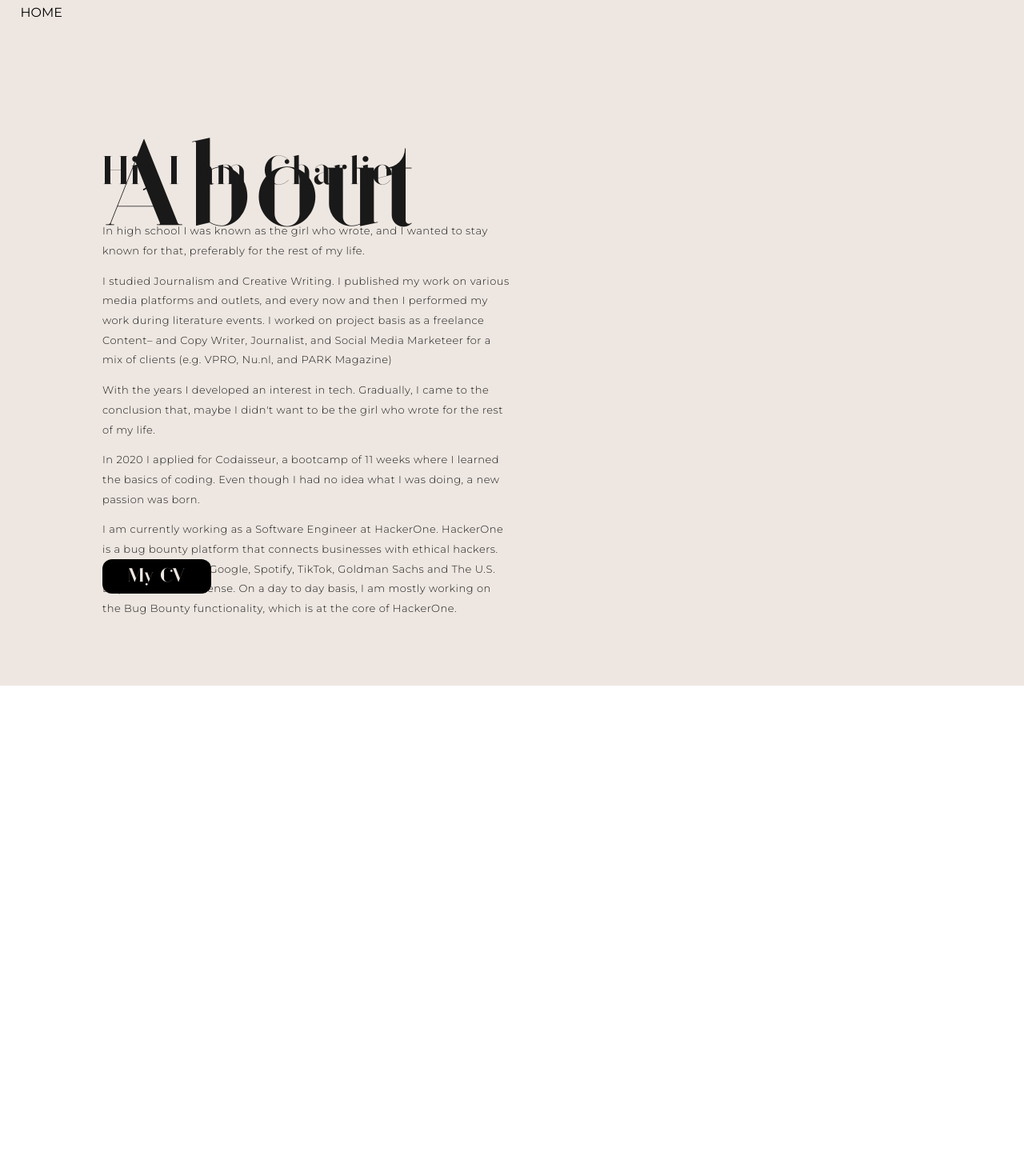
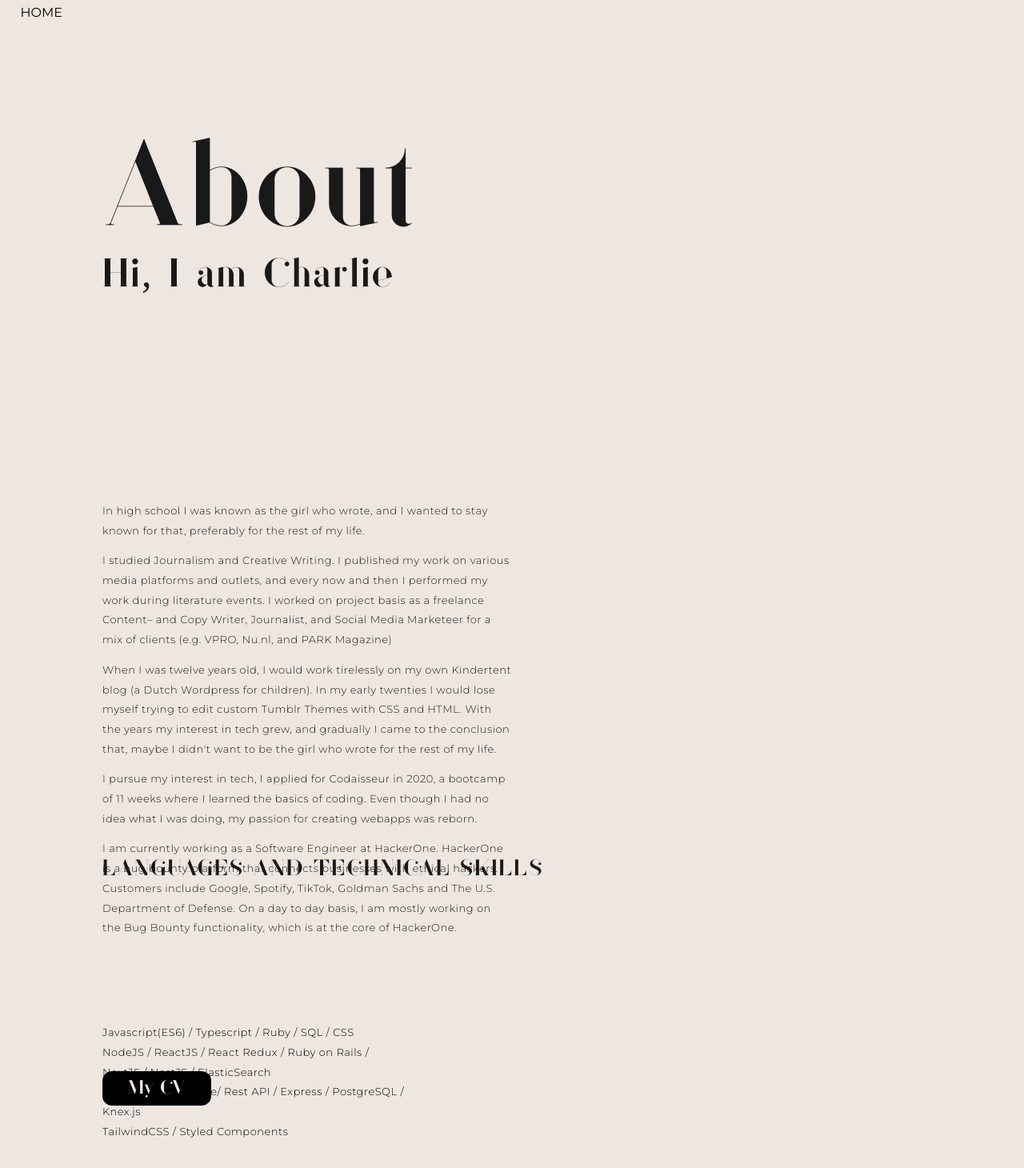
Before and after one commit to charliekroon/portfolio, a Next.js app: page /about in a window 1280 px wide. Shown: the top 1460 px of the page at 80% size. Before the commit the page ends 857 px from the top, so only its background shows below. Built offline with nearby package versions, Linux system fonts and the light colour scheme.

Commit message:
modify margin byline

```diff
--- a/pages/about.tsx
+++ b/pages/about.tsx
@@ -1,5 +1,5 @@
 import MenuBar from "../components/MenuBar";
-import {AboutContainer, Title, Byline, Text, StandardText, Header, Button} from "../styles/global";
+import {AboutContainer, Title, Byline, Text, StandardText, TechSkills, Header, Button} from "../styles/global";
 
 export default function About() {
 	const description = "Hi, I am Charlie";
@@ -8,53 +8,31 @@ export default function About() {
 			<AboutContainer>
 				<MenuBar />
 				<Title>About</Title>
-				<Byline>{description}</Byline>
+				<div>
+					{" "}
+					<Byline>{description}</Byline>
+				</div>
 				<Text>
 					<StandardText>
 						In high school I was known as the girl who wrote, and I wanted to stay known for that, preferably for the rest of my life.
 						<p>I studied Journalism and Creative Writing. I published my work on various media platforms and outlets, and every now and then I performed my work during literature events. I worked on project basis as a freelance Content– and Copy Writer, Journalist, and Social Media Marketeer for a mix of clients (e.g. VPRO, Nu.nl, and PARK Magazine) </p>
-						<p>With the years I developed an interest in tech. Gradually, I came to the conclusion that, maybe I didn't want to be the girl who wrote for the rest of my life. </p>
-						<p> In 2020 I applied for Codaisseur, a bootcamp of 11 weeks where I learned the basics of coding. Even though I had no idea what I was doing, a new passion was born.</p>
+						<p>When I was twelve years old, I would work tirelessly on my own Kindertent blog (a Dutch Wordpress for children). In my early twenties I would lose myself trying to edit custom Tumblr Themes with CSS and HTML. With the years my interest in tech grew, and gradually I came to the conclusion that, maybe I didn't want to be the girl who wrote for the rest of my life.</p>
+						<p>I pursue my interest in tech, I applied for Codaisseur in 2020, a bootcamp of 11 weeks where I learned the basics of coding. Even though I had no idea what I was doing, my passion for creating webapps was reborn.</p>
 						<p>I am currently working as a Software Engineer at HackerOne. HackerOne is a bug bounty platform that connects businesses with ethical hackers. Customers include Google, Spotify, TikTok, Goldman Sachs and The U.S. Department of Defense. On a day to day basis, I am mostly working on the Bug Bounty functionality, which is at the core of HackerOne.</p>
 					</StandardText>
 				</Text>
-				{/* <Header>
-					Languages and Technical Skills
-				</Header>
+				<Header>Languages and Technical Skills</Header>
 				<Text>
-					<StandardText>
-						Javascript(ES6) /
-						Typescript / Ruby /
-						SQL / CSS
+					<TechSkills>
+						Javascript(ES6) / Typescript / Ruby / SQL / CSS
 						<br />
-						NodeJS / ReactJS /
-						React Redux / Ruby
-						on Rails / NextJS /
-						NestJS /
-						ElasticSearch
+						NodeJS / ReactJS / React Redux / Ruby on Rails / NextJS / NestJS / ElasticSearch
 						<br />
-						GraphQL / Backbone/
-						Rest API / Express /
-						PostgreSQL / Knex.js
+						GraphQL / Backbone/ Rest API / Express / PostgreSQL / Knex.js
 						<br />
-						TailwindCSS / Styled
-						Components
-					</StandardText>
+						TailwindCSS / Styled Components
+					</TechSkills>
 				</Text>
-				<Header>Soft Skills</Header>
-				<Text>
-					<StandardText>
-						Writing / Public
-						Speaking /
-						Collaboration /
-						Empathy
-						<br /> Mentorship /
-						Problem Solving /
-						Goal-oriented /
-						Adaptability /
-						Creativity
-					</StandardText>
-				</Text> */}
 				<a href="https://drive.google.com/file/d/1aBq29AbTXdve04w46eCjTom_Ze0XrkWz/view?usp=sharing" target="_blank" rel="noopener noreferrer">
 					<Button>My CV</Button>
 				</a>
--- a/styles/global.tsx
+++ b/styles/global.tsx
@@ -33,7 +33,7 @@ export const Byline = styled.p`
 	margin-right: 20%;
 	padding-bottom: 0%;
 	align-items: flex-start;
-	margin-top: -11.5%;
+	margin-top: -1.5%;
 `;
 
 export const Header = styled.p`
@@ -65,7 +65,18 @@ export const Text = styled.text`
 	display: grid;
 	margin-left: 10%;
 	flex-grow: 1;
-	margin-top: -2.5%;
+	margin-top: 10%;
+	margin-right: 40%;
+`;
+
+export const TechSkills = styled.text`
+	font-family: "Montserrat-Light";
+	font-weight: 400;
+	max-width: 80%;
+	font-size: 13px;
+	line-height: 1.9em;
+	letter-spacing: 0.5px;
+	margin-top: 1%;
 	margin-right: 40%;
 `;
 
```
